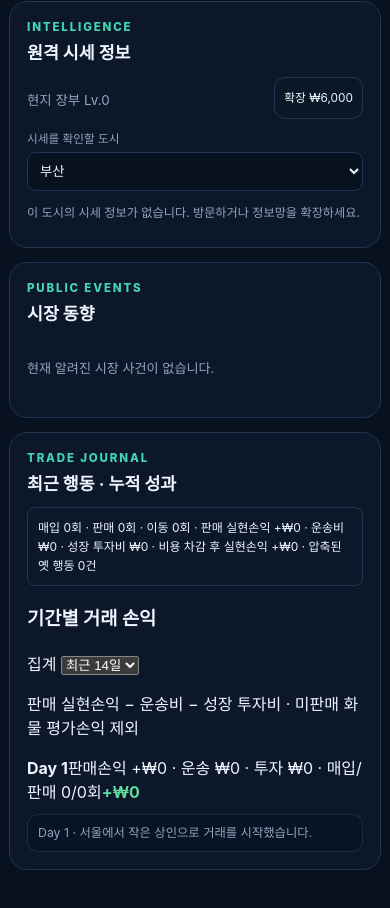
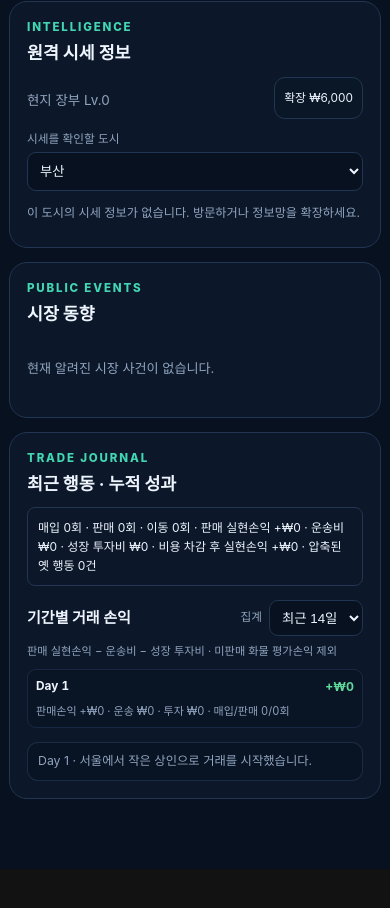
Before and after one commit to SoontaekLim/merchant-globe, a website: page prototype/web-v0/index.html in a window 390 px wide. Shown: the part 6138-7046 px from the top of the page. After the commit the page ends 7007 px from the top, so only its background shows below. Drawn offline with Linux system fonts and the light colour scheme.

Commit message:
style: responsive compact daily and weekly profit ledger rows

```diff
--- a/prototype/web-v0/realtime.css
+++ b/prototype/web-v0/realtime.css
@@ -79,3 +79,30 @@
   .rt-new-speed select { width: 100%; }
   .rt-market-list { grid-template-columns: 1fr; }
 }
+
+/* v0.6.1: bounded daily / weekly realized trading ledger. */
+.rt-history-section { margin: 14px 0; min-width: 0; }
+.rt-history-heading { display: flex; justify-content: space-between; gap: 10px; flex-wrap: wrap; align-items: center; }
+.rt-history-heading h3 { font-size: .94rem; margin: 0; }
+.rt-history-heading label { display: flex; align-items: center; gap: 7px; color: var(--muted); font-size: .73rem; }
+.rt-history-heading select {
+  min-height: 36px; color: var(--text); background: var(--bg);
+  border: 1px solid var(--border); padding: 5px 8px; border-radius: 9px;
+}
+.rt-history-help { margin: 7px 0 9px; color: var(--muted); font-size: .7rem; line-height: 1.5; }
+.rt-performance-history { display: grid; gap: 5px; max-height: 430px; overflow-y: auto; }
+.rt-history-row {
+  display: grid; grid-template-columns: minmax(82px,.7fr) minmax(110px,2.5fr) auto;
+  gap: 8px; align-items: center; min-width: 0;
+  border: 1px solid rgba(34,53,82,.65); background: rgba(7,17,31,.43);
+  padding: 8px; border-radius: 9px; font-variant-numeric: tabular-nums;
+}
+.rt-history-period { font-size: .74rem; color: var(--text); }
+.rt-history-detail { color: var(--muted); font-size: .69rem; line-height: 1.35; overflow-wrap: anywhere; }
+.rt-history-net { font-size: .77rem; text-align: right; white-space: nowrap; }
+.rt-history-net.positive { color: var(--positive); }
+.rt-history-net.negative { color: var(--danger); }
+@media (max-width: 540px) {
+  .rt-history-row { grid-template-columns: minmax(0,1fr) auto; }
+  .rt-history-detail { grid-column: 1 / -1; grid-row: 2; }
+}
```
